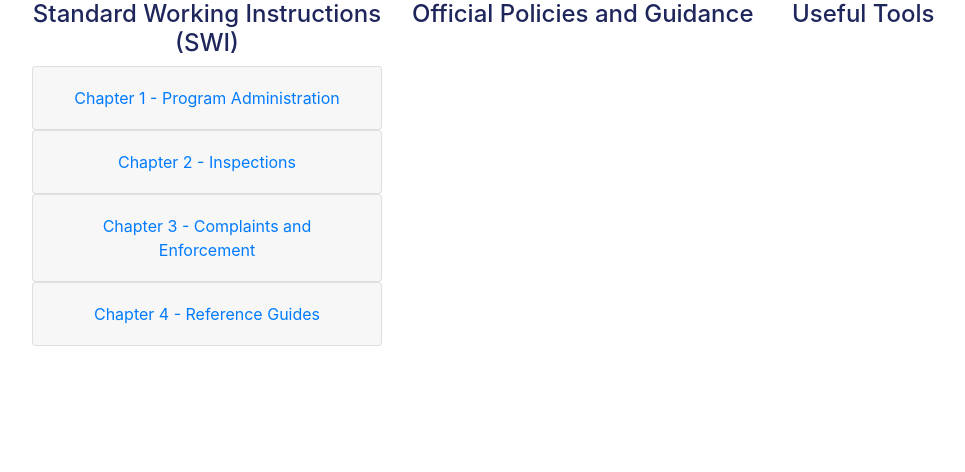
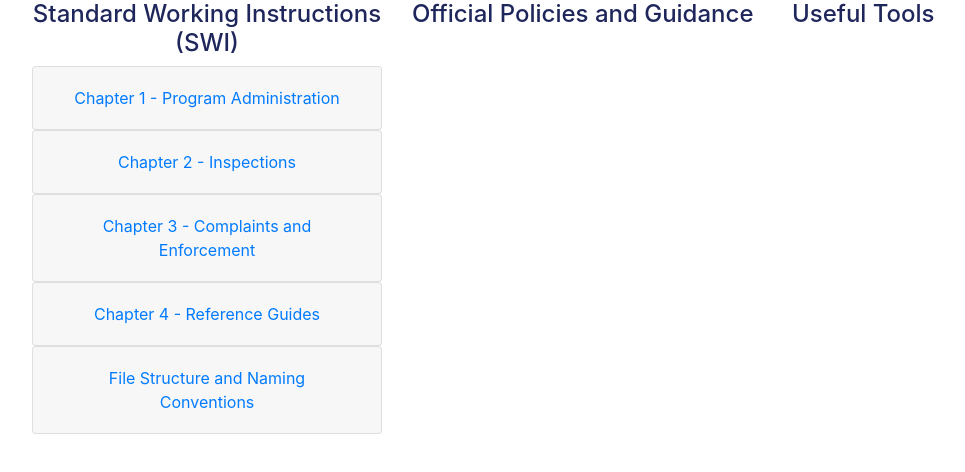
Before and after one commit to joshGrossman03/csrpnavigator, a React (Create React App) app: page / in a window 1280 px wide. Shown: the top 472 px of the page, without its empty margins (53-1018 px from the left). Built offline with nearby package versions, Linux system fonts and the light colour scheme.

Commit message:
fileStructure

```diff
--- a/src/App.js
+++ b/src/App.js
@@ -5,6 +5,7 @@ import Chapter1 from '../src/components/chapter1';
 import Chapter2 from '../src/components/chapter2';
 import Chapter3 from '../src/components/chapter3';
 import Chapter4 from '../src/components/chapter4';
+import Fsnc from '../src/components/fsanc';
 
 
 function App() {
@@ -21,6 +22,7 @@ function App() {
             <Chapter2></Chapter2>
             <Chapter3></Chapter3>
             <Chapter4></Chapter4>
+            <Fsnc></Fsnc>
           </div>
           <div className="col-sm">
             <h4 style={{ color: "#1e265b", textAlign: "left" }}>Official Policies and Guidance</h4>
--- a/src/components/fileStructureAndNamingConventions.js
+++ b/src/components/fsanc.js
@@ -3,7 +3,7 @@ import ListGroup from 'react-bootstrap/ListGroup';
 import Card from 'react-bootstrap/Card';
 import Button from 'react-bootstrap/Button';
 
-function FileStructureNamingConvention () {
+function Fsnc () {
     return (
         <Accordion>
             <Card>
@@ -36,4 +36,4 @@ function FileStructureNamingConvention () {
     )
 }
 
-export default FileStructureNamingConvention;
+export default Fsnc;
```
